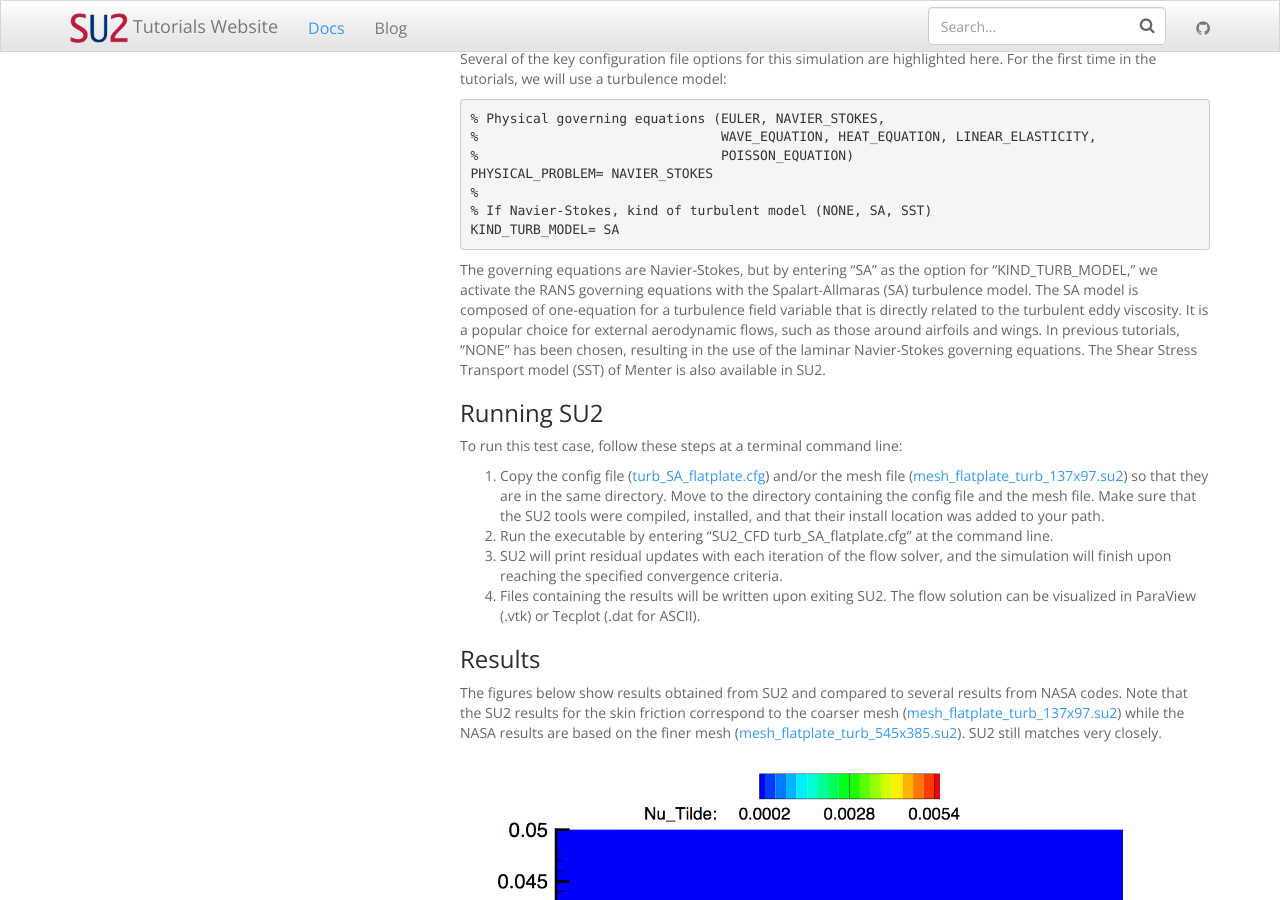
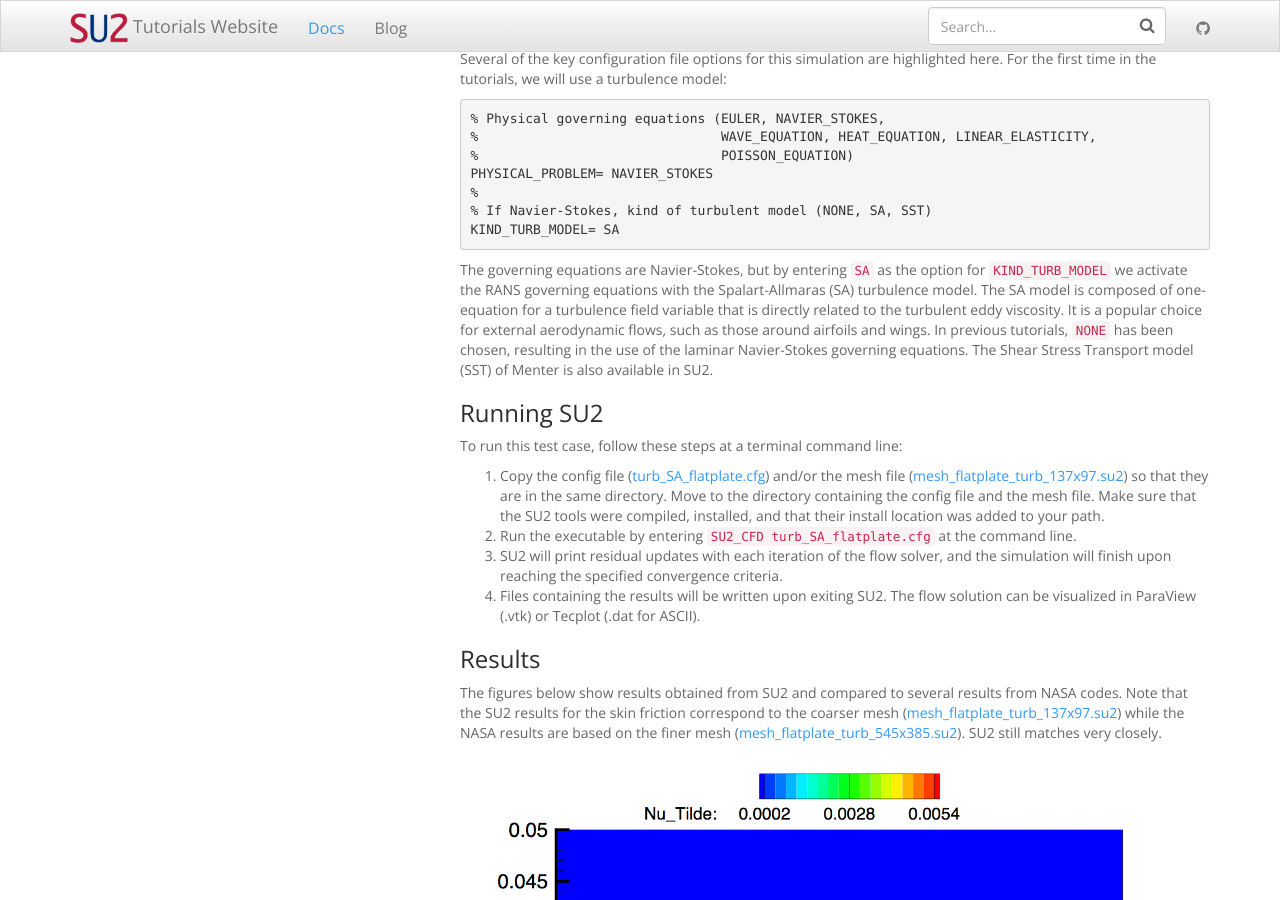
Before and after one commit to tdunning/Tutorials, a Jekyll site: the page built from _docs/basic_features/Turbulent_Flat_Plate.md, in a window 1280 px wide and 900 px high, scrolled down 2047 px. Built offline with Jekyll 4.4.1, drawn with Linux system fonts in a browser that asks for light colours; nearby versions of some CDN libraries; comment, search, counter and statistics services are not loaded.

````diff
--- a/_docs/basic_features/Turbulent_Flat_Plate.md
+++ b/_docs/basic_features/Turbulent_Flat_Plate.md
@@ -55,13 +55,13 @@ PHYSICAL_PROBLEM= NAVIER_STOKES
 % If Navier-Stokes, kind of turbulent model (NONE, SA, SST)
 KIND_TURB_MODEL= SA
 ```
-The governing equations are Navier-Stokes, but by entering "SA" as the option for "KIND_TURB_MODEL," we activate the RANS governing equations with the Spalart-Allmaras (SA) turbulence model. The SA model is composed of one-equation for a turbulence field variable that is directly related to the turbulent eddy viscosity. It is a popular choice for external aerodynamic flows, such as those around airfoils and wings. In previous tutorials, "NONE" has been chosen, resulting in the use of the laminar Navier-Stokes governing equations. The Shear Stress Transport model (SST) of Menter is also available in SU2.
+The governing equations are Navier-Stokes, but by entering `SA` as the option for `KIND_TURB_MODEL` we activate the RANS governing equations with the Spalart-Allmaras (SA) turbulence model. The SA model is composed of one-equation for a turbulence field variable that is directly related to the turbulent eddy viscosity. It is a popular choice for external aerodynamic flows, such as those around airfoils and wings. In previous tutorials, `NONE` has been chosen, resulting in the use of the laminar Navier-Stokes governing equations. The Shear Stress Transport model (SST) of Menter is also available in SU2.
 
 ### Running SU2
 
 To run this test case, follow these steps at a terminal command line:
  1. Copy the config file ([turb_SA_flatplate.cfg](../../Turbulent_Flat_Plate/turb_SA_flatplate.cfg)) and/or the mesh file ([mesh_flatplate_turb_137x97.su2](../../Turbulent_Flat_Plate/mesh_flatplate_turb_137x97.su2)) so that they are in the same directory. Move to the directory containing the config file and the mesh file. Make sure that the SU2 tools were compiled, installed, and that their install location was added to your path.
- 2. Run the executable by entering "SU2_CFD turb_SA_flatplate.cfg" at the command line.
+ 2. Run the executable by entering `SU2_CFD turb_SA_flatplate.cfg` at the command line.
  3. SU2 will print residual updates with each iteration of the flow solver, and the simulation will finish upon reaching the specified convergence criteria.
  4. Files containing the results will be written upon exiting SU2. The flow solution can be visualized in ParaView (.vtk) or Tecplot (.dat for ASCII).
 
````
